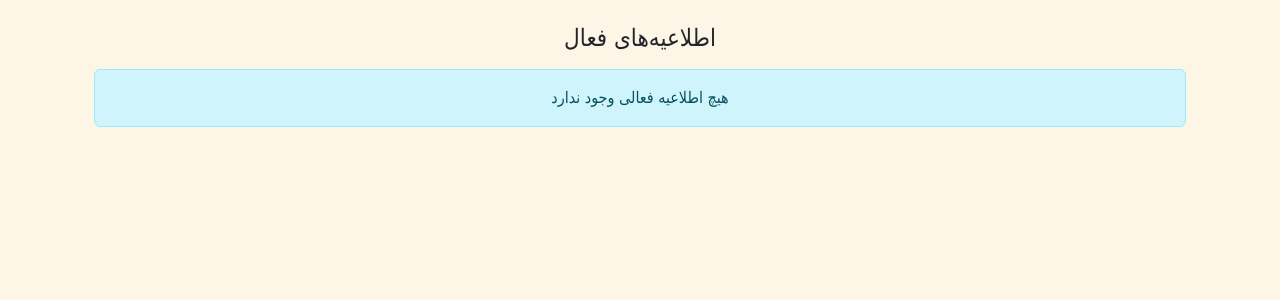
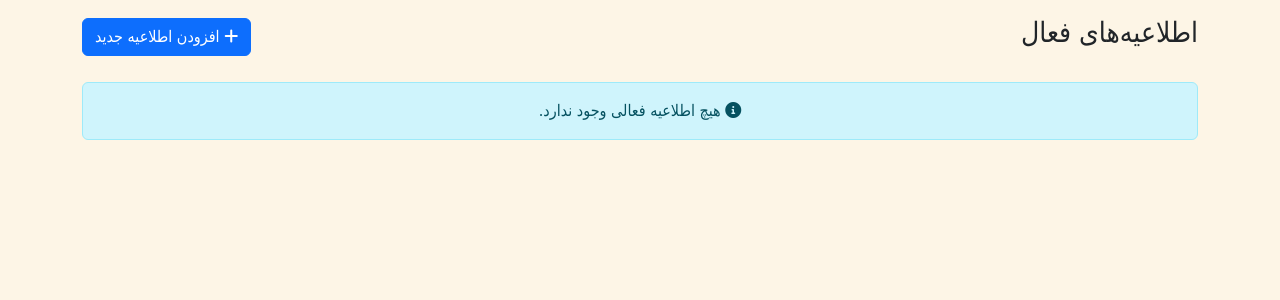
Before and after one commit to irancell939-dotcom/flask-notification-app, a Flask app: page / in a window 1280 px wide. Shown: the part 56-356 px from the top of the page. Run offline with Flask 3, Linux system fonts and the light colour scheme; a user stored in the database is signed in; data that the repository does not hold is empty.

Commit message:
Update index.html

```diff
--- a/templates/index.html
+++ b/templates/index.html
@@ -1,57 +1,35 @@
 {% extends "base.html" %}
-
 {% block title %}صفحه اصلی{% endblock %}
-
 {% block content %}
-<div class="container mt-4">
-    <h4 class="mb-3 text-center">اطلاعیه‌های فعال</h4>
+<div class="d-flex justify-content-between align-items-center mb-4">
+    <h3>اطلاعیه‌های فعال</h3>
+    {% if current_user.is_admin or current_user.can_add_notification %}
+    <a href="{{ url_for('add_item') }}" class="btn btn-primary">
+        <i class="fas fa-plus"></i> افزودن اطلاعیه جدید
+    </a>
+    {% endif %}
+</div>
 
 {% if notifications %}
     <div class="row">
         {% for notification in notifications %}
-            <div class="col-md-6 col-lg-4 mb-3">
-                <div class="card h-100 shadow-sm border-0">
+        <div class="col-md-6 mb-4">
+            <div class="card shadow-sm {% if notification.is_important %}border-danger border-2{% endif %}">
                 <div class="card-body">
-                        <div class="d-flex justify-content-between align-items-start">
-                            <h5 class="card-title mb-0">
-                                <a href="{{ url_for('view_item', item_id=notification.id) }}" class="text-decoration-none text-dark">
+                    <h5 class="card-title">
                         {% if notification.is_important %}
-                                    <span class="badge bg-danger me-2">مهم</span>
+                        <span class="badge bg-danger ms-2">مهم</span>
                         {% endif %}
                         {{ notification.title }}
+                    </h5>
+                    <p class="card-text">{{ notification.description[:150] }}{% if notification.description|length > 150 %}...{% endif %}</p>
+                    <div class="d-flex justify-content-between align-items-center">
+                        <small class="text-muted">
+                            انقضا: {{ notification.get_shamsi_expiry() }}
+                        </small>
+                        <a href="{{ url_for('view_item', item_id=notification.id) }}" class="btn btn-sm btn-outline-primary">
+                            مشاهده جزئیات
                         </a>
-                            </h5>
-
-                            <!-- دکمه‌های مدیریتی فقط برای مدیر -->
-                            {% if current_user.is_admin %}
-                            <div class="dropdown">
-                                <button class="btn btn-link btn-sm text-muted" type="button" data-bs-toggle="dropdown">
-                                    <i class="fas fa-ellipsis-v"></i>
-                                </button>
-                                <ul class="dropdown-menu dropdown-menu-end">
-                                    <li><a class="dropdown-item" href="{{ url_for('edit_item', item_id=notification.id) }}">ویرایش</a></li>
-                                    <li><a class="dropdown-item" href="{{ url_for('toggle_important', item_id=notification.id) }}">
-                                        {% if notification.is_important %} خارج از حالت مهم {% else %} علامت‌گذاری به عنوان مهم {% endif %}
-                                    </a></li>
-                                    <li><hr class="dropdown-divider"></li>
-                                    <li><a class="dropdown-item text-danger" href="{{ url_for('archive_item', item_id=notification.id) }}">بایگانی</a></li>
-                                    <li><a class="dropdown-item text-danger" href="{{ url_for('delete_item', item_id=notification.id) }}" onclick="return confirm('آیا از حذف این مورد اطمینان دارید؟')">حذف</a></li>
-                                </ul>
-                            </div>
-                            {% endif %}
-                        </div>
-
-                        <div class="mt-2 text-end">
-                            <small class="text-muted">
-                                {% set days_left = (notification.expiry_date - datetime.now().date()).days %}
-                                {% if days_left > 0 %}
-                                    <span class="badge bg-success">{{ days_left }} روز مانده</span>
-                                {% elif days_left == 0 %}
-                                    <span class="badge bg-warning text-dark">امروز آخرین روز است</span>
-                                {% else %}
-                                    <span class="badge bg-secondary">منقضی شده</span>
-                                {% endif %}
-                            </small>
                     </div>
                 </div>
             </div>
@@ -60,8 +38,7 @@
     </div>
 {% else %}
     <div class="alert alert-info text-center">
-            هیچ اطلاعیه فعالی وجود ندارد
+        <i class="fas fa-info-circle"></i> هیچ اطلاعیه فعالی وجود ندارد.
     </div>
 {% endif %}
-</div>
 {% endblock %}
```
Lines whose indentation alone changed are shown as unchanged.
